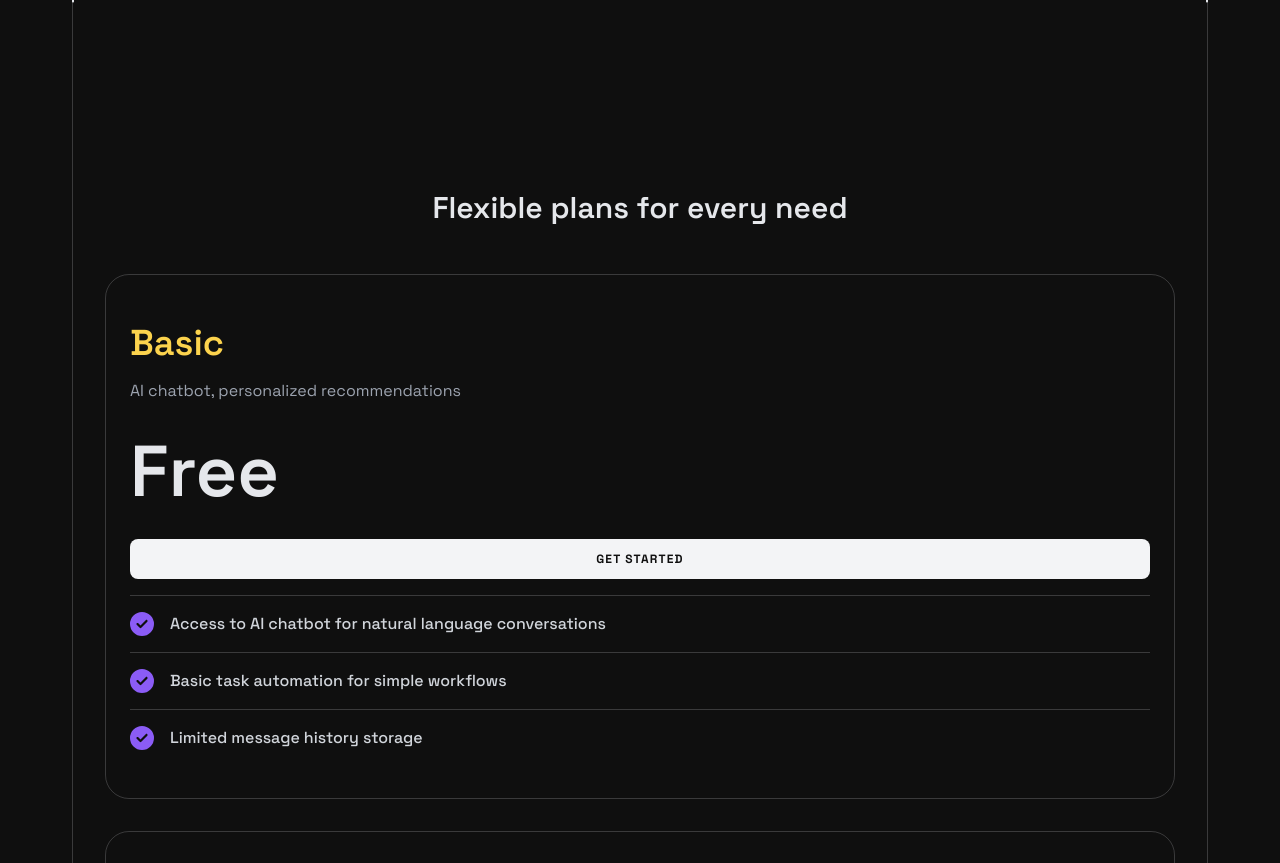
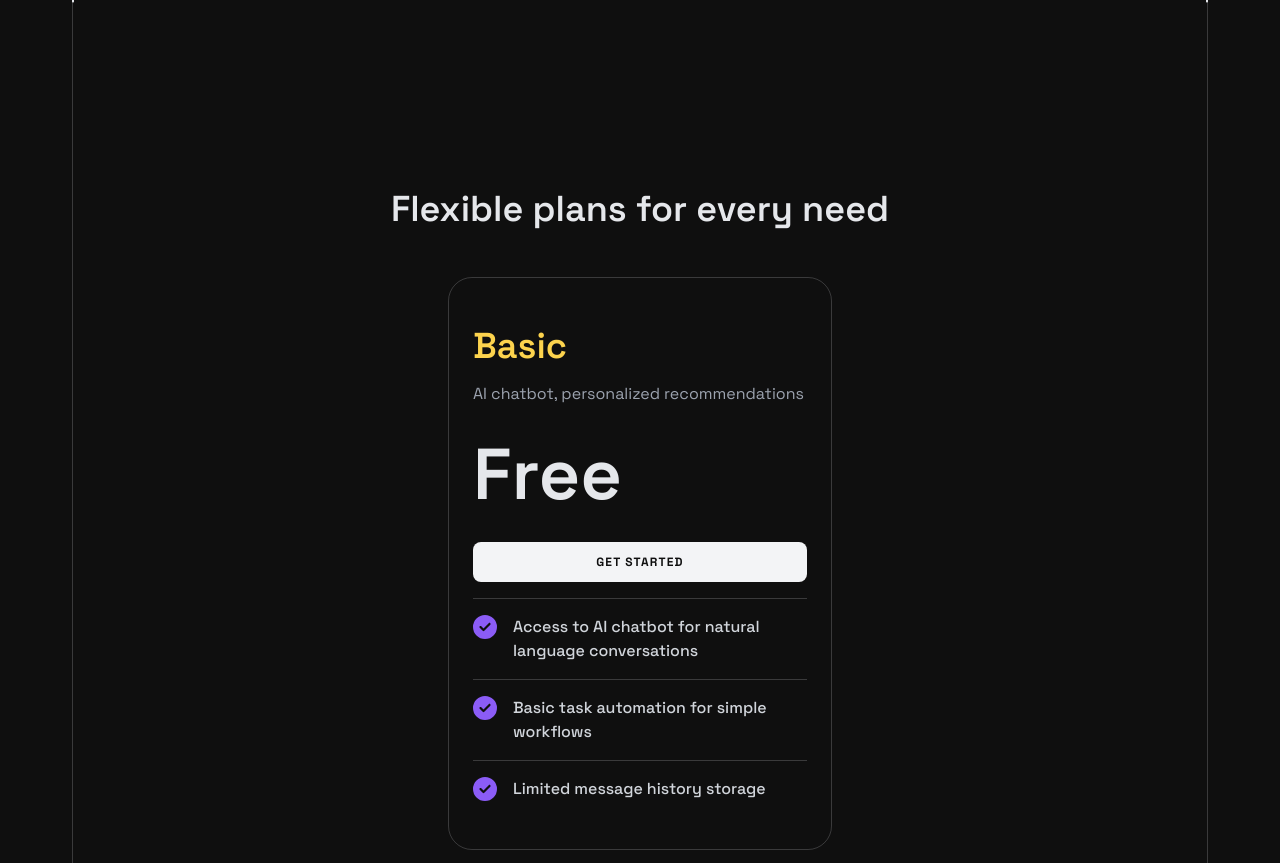
Before and after one commit to Jisap/next14-futuristicAiSaaS-landinPage, a Next.js app: page / in a window 1280 px wide. Shown: the part 2597-3460 px from the top of the page. Built offline with nearby package versions, Linux system fonts and the light colour scheme.

Commit message:
md pricing

```diff
--- a/src/sections/Pricing.tsx
+++ b/src/sections/Pricing.tsx
@@ -68,12 +68,12 @@ export const Pricing = () => {
       <div className="container">
         <SectionBorder borderTop>
           <SectionContent>
-            <h2 className="text-3xl leading-tight font-semibold text-center text-gray-200">
+            <h2 className="text-3xl md:text-4xl leading-tight font-semibold text-center text-gray-200">
               Flexible plans for every need
             </h2>
             <div className="mt-12 flex flex-col gap-8">
               {pricingTiers.map((tier) => (
-                <div key={tier.title} className="border border-[var(--color-border)] rounded-3xl px-6 py-12">
+                <div key={tier.title} className="border border-[var(--color-border)] rounded-3xl px-6 py-12 max-w-sm mx-auto">
                   <h3 className={
                     twMerge(
                       `font-semibold text-4xl`,
```
